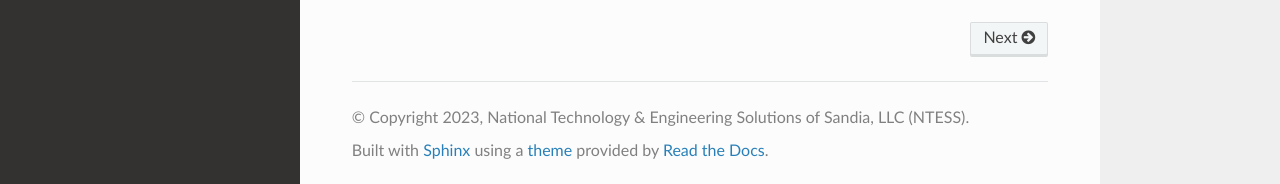
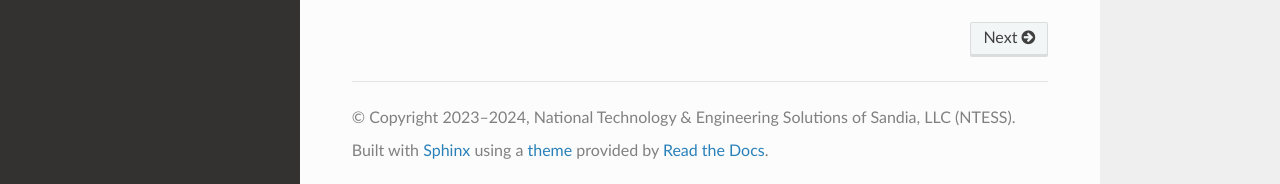
Before and after one commit to sandialabs/reverse_argparse, a Sphinx documentation site: the page built from doc/source/index.rst, in a window 1280 px wide and 900 px high, scrolled down 607 px. Shown: the part 713-897 px from the top of the window. Built offline with Sphinx 7.4.7 and the Read the Docs theme 2.0.0, drawn with Linux system fonts in a browser that asks for light colours.

```diff
--- a/doc/source/conf.py
+++ b/doc/source/conf.py
@@ -14,7 +14,8 @@
 
 project = "reverse_argparse"
 copyright = (
-    "2023, National Technology & Engineering Solutions of Sandia, LLC (NTESS)"
+    "2023–2024, National Technology & Engineering Solutions of Sandia, LLC "
+    "(NTESS)"
 )
 author = "Jason M. Gates"
 version = "1.0.6"
```
Also changed, not shown: 1 other file.
